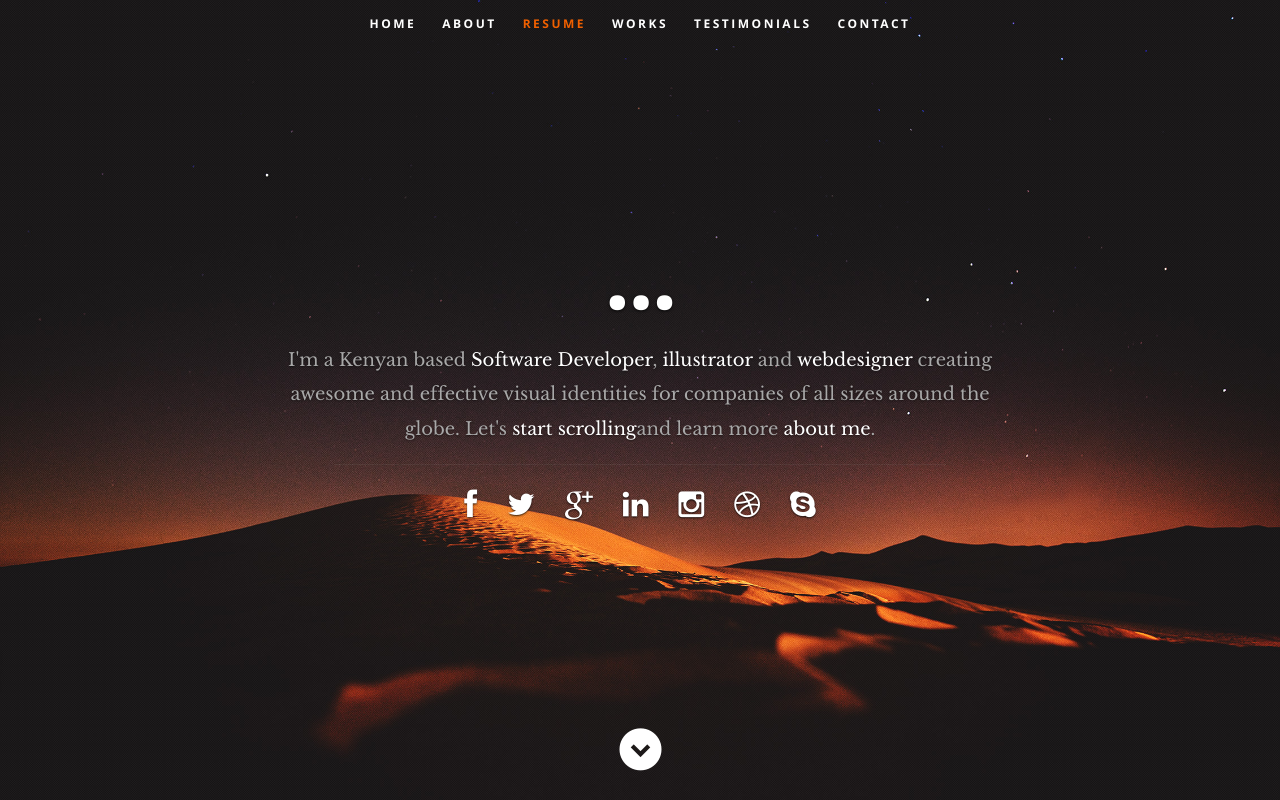
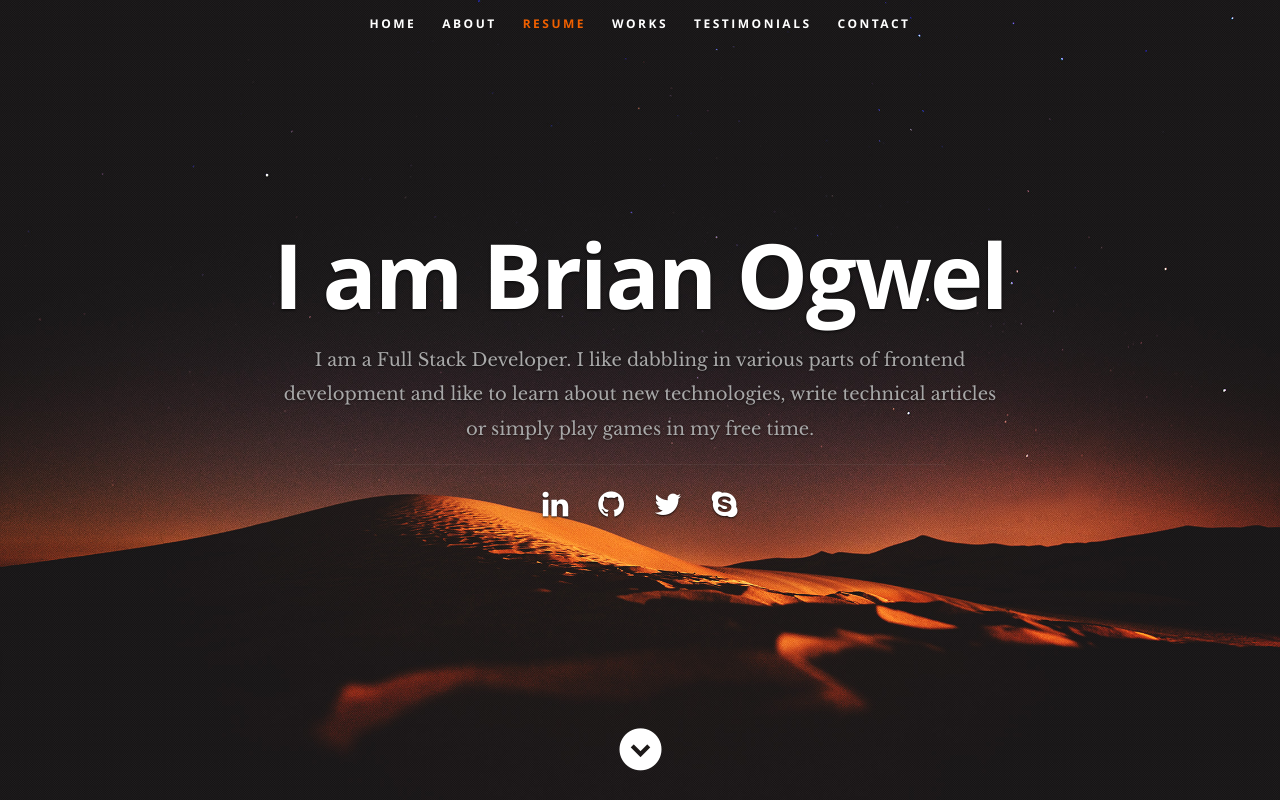
Before and after one commit to OBrian16/ogwel-portfolio, a React (Create React App) app: page / in a window 1280 px wide. Shown: the top 800 px of the page. Built offline with nearby package versions, Linux system fonts and the light colour scheme.

Commit message:
pass props in header

```diff
--- a/src/App.js
+++ b/src/App.js
@@ -8,13 +8,14 @@ import Works from './components/works/works';
 import Testimonials from './components/testimonials/testimonials'
 import Contact from './components/contact/contact'
 import Footer from './components/footer/footer';
+import resumeData from './components/resumeData';
 
 
 class App extends Component {
   render() {
     return (
       <div className="App">
-        <Header />
+        <Header resumeData={resumeData}/>
         <About />
         <Resume />
         <Works/>
--- a/src/components/header/header.js
+++ b/src/components/header/header.js
@@ -2,6 +2,7 @@ import React, { Component } from 'react';
 
 export default class Header extends Component {
     render() {
+        let resumeData = this.props.resumeData;
         return (
             <React.Fragment>
                 <header id="home">
@@ -28,58 +29,26 @@ export default class Header extends Component {
                                 <a className="smoothscroll" href="#contact">Contact</a>
                             </li>
                         </ul>
-                        {/* end #nav */}
                     </nav>
-                    {/* end #nav-wrap */}
+
                     <div className="row banner">
                         <div className="banner-text">
-                            <h1 className="responsive-headline">...</h1>
-                            <h3>I'm a Kenyan based
-                            <span> Software Developer</span>,
-                            <span> illustrator</span> and
-                            <span> webdesigner</span> creating awesome and effective visual identities for companies of all sizes around
-                                            the globe. Let's
-                         <a className="smoothscroll" href="#about"> start scrolling</a>
-                                and learn more
-                    <a className="smoothscroll" href="#about"> about me</a>.</h3>
+                            <h1 className="responsive-headline">I am {resumeData.name}</h1>
+                            <h3>I am a {resumeData.role}. {resumeData.roleDescription}
+                            </h3>
                             <hr />
 
                             <ul className="social">
-                                <li>
-                                    <a href="#">
-                                        <i className="fa fa-facebook" />
-                                    </a>
-                                </li>
-                                <li>
-                                    <a href="#">
-                                        <i className="fa fa-twitter" />
-                                    </a>
-                                </li>
-                                <li>
-                                    <a href="#">
-                                        <i className="fa fa-google-plus" />
-                                    </a>
-                                </li>
-                                <li>
-                                    <a href="#">
-                                        <i className="fa fa-linkedin" />
-                                    </a>
-                                </li>
-                                <li>
-                                    <a href="#">
-                                        <i className="fa fa-instagram" />
-                                    </a>
-                                </li>
-                                <li>
-                                    <a href="#">
-                                        <i className="fa fa-dribbble" />
-                                    </a>
-                                </li>
-                                <li>
-                                    <a href="#">
-                                        <i className="fa fa-skype" />
-                                    </a>
-                                </li>
+                                {
+                                    resumeData.socialLinks && resumeData.socialLinks.map(item => {
+                                        return (
+                                            <li key={item.name}>
+                                                <a href={item.url} target="_blank" rel="noopener noreferrer"><i className={item.className}></i></a>
+                                            </li>
+                                        )
+                                    }
+                                    )
+                                }
                             </ul>
                         </div>
                     </div>
```
